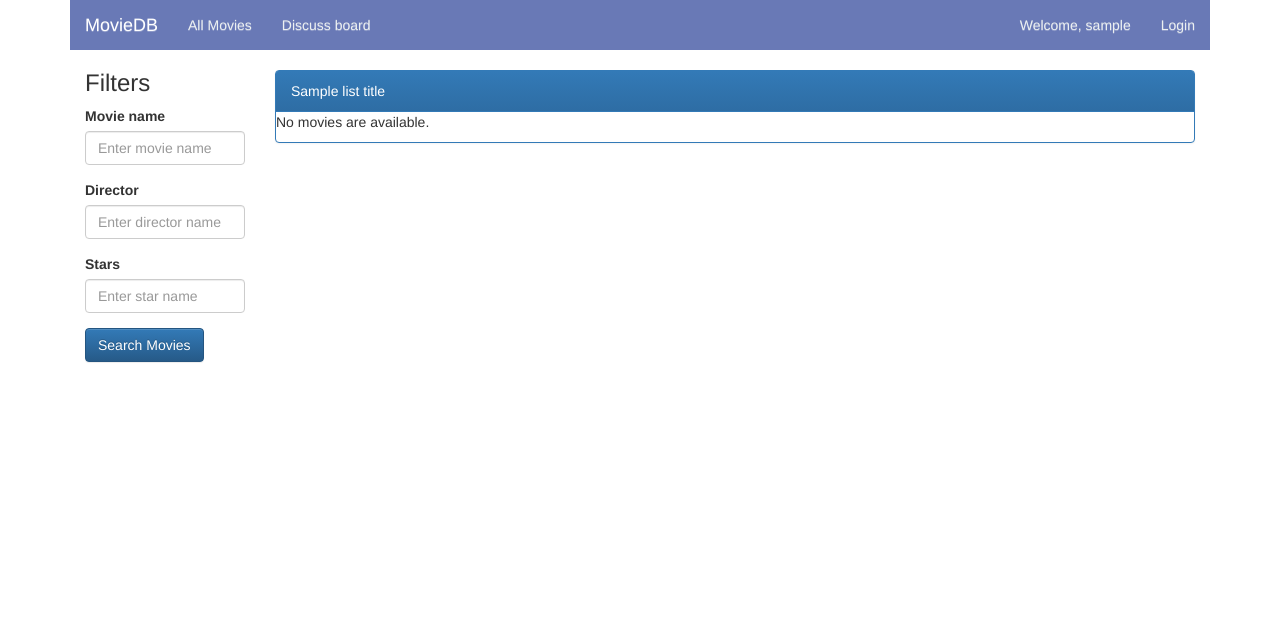
After one commit to Staniel/Database-course-project, a Django app: template moviedb/movie/templates/movie/movielist.html in a window 1280 px wide. The commit adds this page. Shown: the top 642 px of the page. Run offline with Django 3.2, Linux system fonts and the light colour scheme; the template is opened without the code that fills it: most values are stand-ins (such as "Sample title", 1, 10 or a date in 2020); some libraries are stand-ins or nearby versions.

Commit message:
add movie list page, partially done

```diff
--- a/moviedb/movie/templates/movie/base.html
+++ b/moviedb/movie/templates/movie/base.html
@@ -24,7 +24,7 @@
 <script src="http://ajax.aspnetcdn.com/ajax/jquery.validate/1.13.0/jquery.validate.js"></script>
 <script src="http://cdn.datatables.net/1.10.4/js/jquery.dataTables.min.js"></script>
 
-   <title>{% block title %}MovieDB, find the movie  {% endblock %}</title>
+   <title>MovieDB, find the movie</title>
  </head>
  <body>
   <div id="wrap">
--- /dev/null
+++ b/moviedb/movie/templates/movie/movielist.html
@@ -0,0 +1,75 @@
+{% extends "movie/navbar.html" %}
+
+{% block content %}
+    <div class="col-md-2">
+        <h3><span>Filters</span></h3>
+        <form role="form" class="search">
+            <!-- here need to deal with parameter of user -->
+            <div class="form-group">
+                <label for="destinationfilter">Movie name</label>
+                <input type="text" class="form-control" id="moviefilter" placeholder="Enter movie name">
+            </div>
+            <div class="form-group">
+                <label for="departfilter">Director</label>
+                <input type="text" class="form-control" id="directorfilter" placeholder="Enter director name">
+            </div>
+            <div class="form-group">
+                <label for="returnfilter">Stars</label>
+                <input type="text" class="form-control" id="starfilter" placeholder="Enter star name">
+            </div>
+            <button id="searchbutton" type="submit" class="btn btn-primary">Search Movies</button>
+        </form>
+
+    </div>
+    <div class="col-md-10">
+         <br/>
+    <div class="panel panel-primary">
+        <!-- Default panel contents -->
+        <div class="panel-heading">{{list_title}}</div>
+
+            {% if plan_list.0 %}
+            <table id="plantable" class="table table-striped">
+                <thead>
+                <tr>
+                    <td>Destination</td>
+                    <td>Depart Time</td>
+                    <td>Return Time</td>
+                    <td>Holder</td>
+                    <td>Max Traveller</td>
+                </tr>
+                </thead>
+                <!-- <tfoot>
+            <tr>
+                <th>Destination</th>
+                <th>Depart Time</th>
+                <th>Return Time</th>
+                <th>Holder</th>
+                <th>Max Traveller</th>
+            </tr>
+        </tfoot> -->
+                <tbody>
+                {% for plan in plan_list %}
+                <tr class="plan_tr">
+                    <td class="plan_dest"><a href="/travelplans/view_plan_detail/{{plan.id}}/">{{ plan.destination }}</a></td>
+                    <td class="plan_dep">{{ plan.depart_time | date:"m-d-Y" }}</td>
+                    <td class="plan_ret">{{ plan.return_time | date:"m-d-Y"}}</td>
+                    <td class="plan_holder">
+{% if plan.holder.first_name %}
+{{ plan.holder.first_name }} {{ plan.holder.last_name }}</td>
+{% endif %}
+{% ifequal plan.holder.first_name ''%}
+{{plan.holder}}
+{% endifequal %}
+                    <td class="plan_limit">{{plan.limit}}</td>
+                </tr>
+                {% endfor %}
+            </tbody>
+
+            </table>
+            {% else %}
+            <p>No movies are available.</p>
+            {% endif %}
+    </div>
+    </div>
+
+{% endblock %}
--- a/moviedb/movie/templates/movie/main.html
+++ b/moviedb/movie/templates/movie/navbar.html
@@ -1,7 +1,7 @@
 
 {% extends 'movie/base.html' %}
 {% block main %}
-
+<div  class="container-fluid">
 <nav class="row navbar-custom">
           <div class="navbar-header">
             <button type="button" class="navbar-toggle collapsed" data-toggle="collapse" data-target=".navbar-collapse">
@@ -31,6 +31,11 @@
             </ul>
           </div><!--/.nav-collapse -->
       </nav>
-
+      <div class="row" id="updatecontent">
+        {% block content %}{% endblock %}
+      </div>
+    <br/>
+    <br/>
+    </div> <!-- /container -->
 <!-- <a href="/login/?next={{ request.path }}">test login</a> -->
 {% endblock %}
--- a/moviedb/movie/views/MainView.py
+++ b/moviedb/movie/views/MainView.py
@@ -7,4 +7,4 @@ def main(request):
 	context = {'username': "visitor"}
 	if request.user.username:
 		context = {'username': request.user.username, 'loggedin': True}
-	return render(request, 'movie/main.html', context)
+	return render(request, 'movie/movielist.html', context)
--- a/moviedb/movie/views/UserView.py
+++ b/moviedb/movie/views/UserView.py
@@ -12,7 +12,7 @@ def userlogin(request):
 			if user.is_active:
 				login(request, user)
 				context = {'username': user.username, 'loggedin': True}
-				return render(request, 'movie/main.html', context)
+				return render(request, 'movie/movielist.html', context)
 		context = {'msg': "wrong username or password"}
 		return render(request, 'movie/loginandreg.html', context)
 	else:
```
